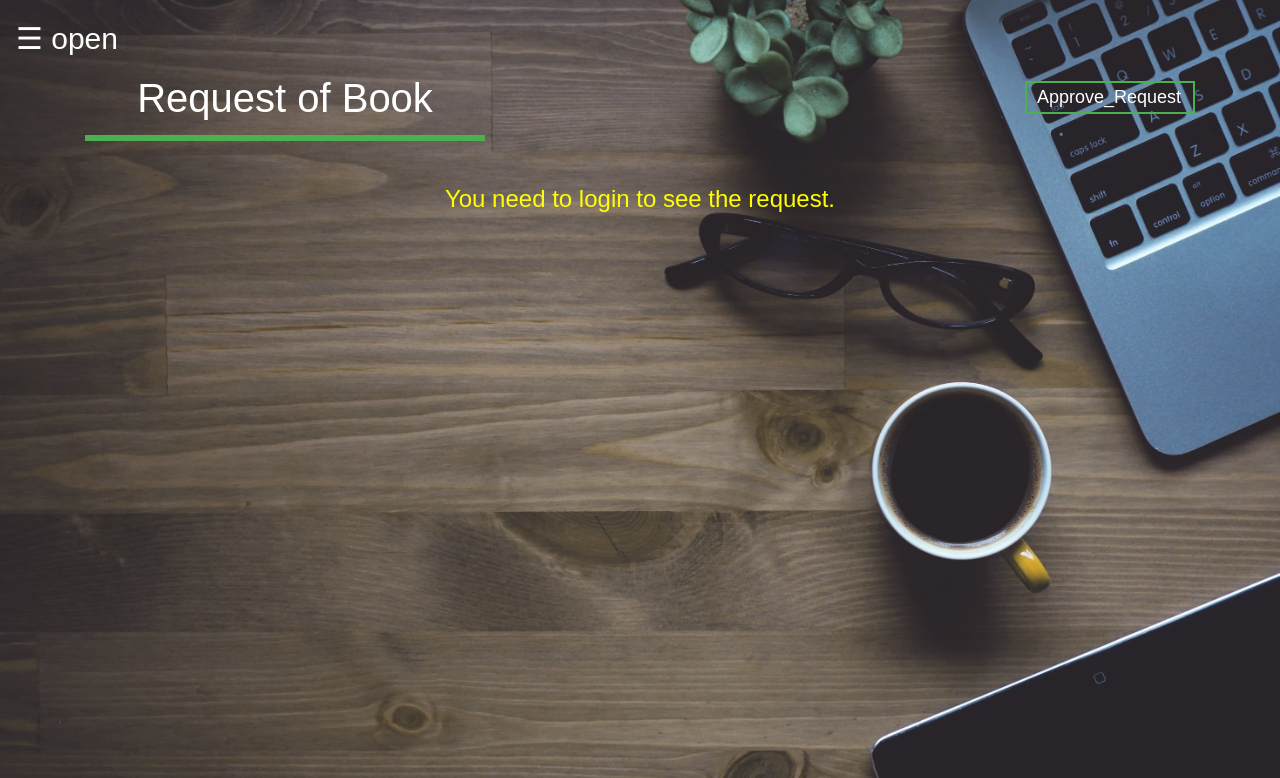
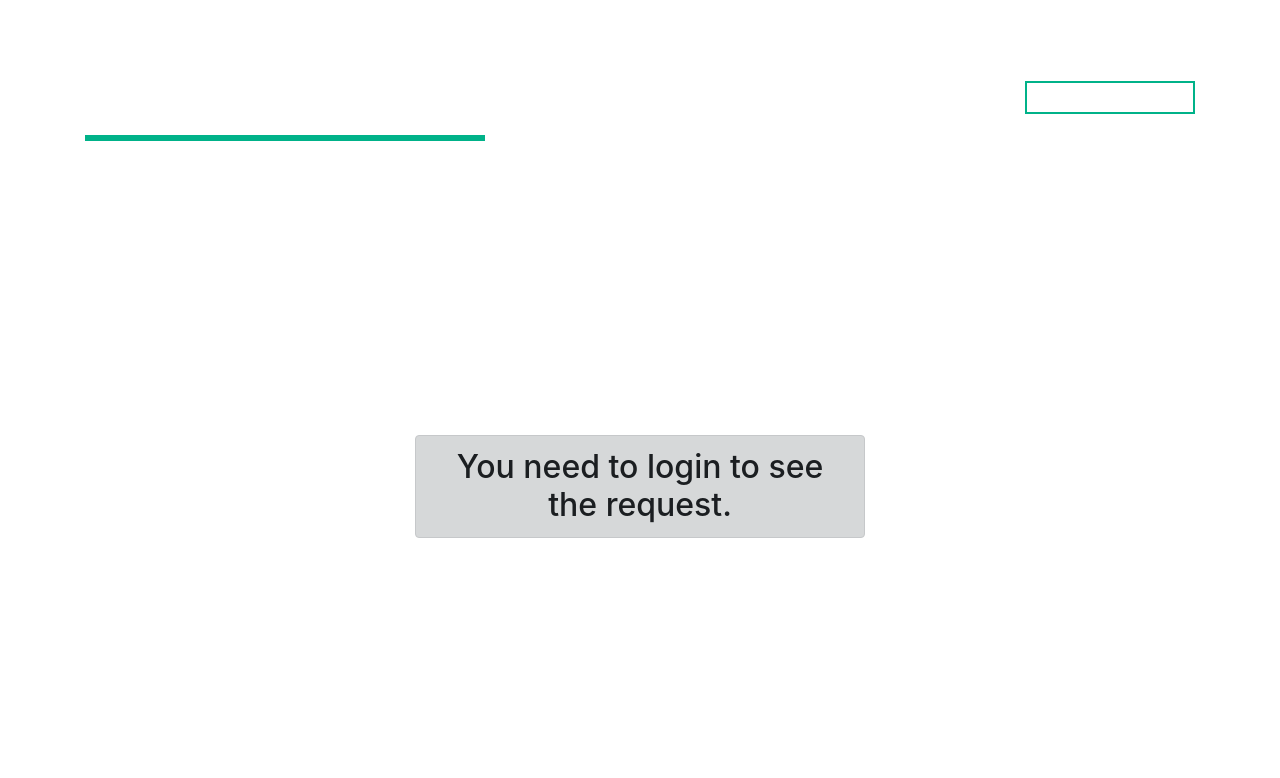
Before and after one commit to Ayodhya12/Project-NetLibrarian, a PHP site: page /admin_request.php in a window 1280 px wide. Shown: the top 778 px of the page. Run offline with PHP 8.4, Linux system fonts and the light colour scheme.

Commit message:
Update admin_request.php

```diff
--- a/newProject/admin_request.php
+++ b/newProject/admin_request.php
@@ -1,9 +1,9 @@
 <!DOCTYPE html>
 <html>
 <head>
-    <title></title>
+     <title>NetLibrarian.com</title>
     <link rel="stylesheet" href="https://stackpath.bootstrapcdn.com/bootstrap/4.3.1/css/bootstrap.min.css">
-    <link rel="stylesheet" type="text/css" href="theme.css">
+    <link rel="stylesheet" type="text/css" href="theme1.css">
 <style>
     .sidenav {
   height: 100%;
@@ -18,7 +18,9 @@
   transition: 0.5s;
   padding-top: 60px;
 }
-
+img{
+  border-radius: 50%;
+}
 .sidenav a {
   padding: 8px 8px 8px 32px;
   text-decoration: none;
@@ -60,7 +62,7 @@
 {
 	width: 10%;
   background: none;
-  border: 2px solid #4caf50;
+  border: 2px solid  #00b289;
   color: #fff;
   padding-left: 10px;
   padding-right: 70px;
@@ -90,9 +92,9 @@
 {
 }
 ?>
+
 <div id="mySidenav" class="sidenav">
   <a href="javascript:void(0)" class="closebtn" onclick="closeNav()">&times;</a>
-
         <div style="color: white; margin-left: 60px; font-size: 20px;">
 
                 <?php
@@ -100,8 +102,14 @@
                 if(isset($_SESSION['login_user']))
 
                 {
-                    echo "Welcome ".$_SESSION['login_user'];
+                    $q=mysqli_query($conn,"SELECT * FROM registration where Email='$_SESSION[login_user]' ;");
+                    $row=mysqli_fetch_assoc($q);
+                    echo "<div style='align: center'>
+                    <img height=110 width=120 src='upload/".$row['pic']."'>
+                    </div>";
+                    echo "Welcome "."<br>"./*$_SESSION['login_user']*/$row['FirstName']." ".$row['LastName'];
                 }
+
                 ?>
             </div><br><br>
 
@@ -109,12 +117,13 @@
   <div class="h"> <a href="admin.php">Home</a></div>
   <div class="h"> <a href="admin_books.php">Books</a></div>
   <div class="h"> <a href="admin_request.php">Book Request</a></div>
+  <div class="h"><a href="bookinfo.php">Issue Book</a></div>
   <div class="h"><a href="admin_return.php">Return Book</a></div>
 </div>
 
 <div id="main">
 
-  <span style="color:#fff; font-size:30px;cursor:pointer" onclick="openNav()">&#9776; open</span>
+  <span style="color:#fff; font-size:30px;cursor:pointer" onclick="openNav()">&#9776; </span>
 
 
 <script>
@@ -136,7 +145,7 @@
  			<button class="btn1" style="margin-top: 20px; float: right; width: 170px;" name="submit">Approve_Request</button>
  		</form>
 
-	<h1 align="center" style="color: #fff; border-bottom: 6px solid #4caf50; margin-bottom: 20px;  padding: 13px 0; width: 400px; ">Request of Book</h1>
+	<h1 align="center" style="color: #fff; border-bottom: 6px solid  #00b289; margin-bottom: 20px;  padding: 13px 0; width: 400px; ">Request of Book</h1>
    <?php
 
    if(isset($_POST['submit']))
@@ -150,7 +159,7 @@
 
 	if(isset($_SESSION['login_user']))
 	{
-		$sql= "SELECT registration.Email,book_detail.book_id,title,author,edition FROM registration inner join borrow_books ON registration.Email=borrow_books.Email inner join book_detail ON  book_detail.book_id=borrow_books.book_id WHERE borrow_books.approve =''";
+		$sql= "SELECT registration.Email,book_detail.book_id,genre,title,author,edition/*,status,quantity*/ FROM registration inner join borrow_books ON registration.Email=borrow_books.Email inner join book_detail ON  book_detail.book_id=borrow_books.book_id WHERE borrow_books.approve =''";
 		$res= mysqli_query($conn,$sql);
 
 		if(mysqli_num_rows($res)==0)
@@ -161,25 +170,30 @@
 			}
 		else
 		{
-			echo "<table class='table table-dark hover' >";
+		echo "<table class='table table-dark table-hover'>";
     echo "<tr style='background-color:#28292d;'>";
-				echo "<th>"; echo "Email";  echo "</th>";
-				echo "<th>"; echo "Book ID";  echo "</th>";
-				echo "<th>"; echo "Book Name";  echo "</th>";
-				echo "<th>"; echo "Authors Name";  echo "</th>";
-				echo "<th>"; echo "Edition";  echo "</th>";
-			echo "</tr>";
+    echo "<th>"; echo "Student Email"; echo "</th>";
+    echo "<th>"; echo "Book ID"; echo "</th>";
+    echo "<th>"; echo "Genre"; echo "</th>";
+    echo "<th>"; echo "Title"; echo "</th>";
+    echo "<th>"; echo "Author"; echo "</th>";
+    echo "<th>"; echo "Edition"; echo "</th>";
+    /*echo "<th>"; echo "Status"; echo "</th>";
+    echo "<th>"; echo "Quantity"; echo "</th>";*/
+    echo " </tr>";
 
-			while($row=mysqli_fetch_assoc($res))
+ while ($row=mysqli_fetch_assoc($res))
   {
     echo "<tr>";
     echo "<td>"; echo $row['Email']; echo "</td>";
     echo "<td>"; echo $row['book_id']; echo "</td>";
+    echo "<td>"; echo $row['genre']; echo "</td>";
     echo "<td>"; echo $row['title']; echo "</td>";
     echo "<td>"; echo $row['author']; echo "</td>";
     echo "<td>"; echo $row['edition']; echo "</td>";
-
-				echo "</tr>";
+   /* echo "<td>"; echo $row['status']; echo "</td>";
+    echo "<td>"; echo $row['quantity']; echo "</td>";*/
+    echo " </tr>";
 			}
 		echo "</table>";
 		}
@@ -188,7 +202,7 @@
 	{
 		?>
 		<br>
-			<h4 style="text-align: center;color: yellow;">You need to login to see the request.</h4>
+    <center><h2 class='alert alert-dark' style='width:450px; margin-top:250px;'>You need to login to see the request.</h2></center>
 
 		<?php
 	}
```
Lines whose indentation alone changed are shown as unchanged.
